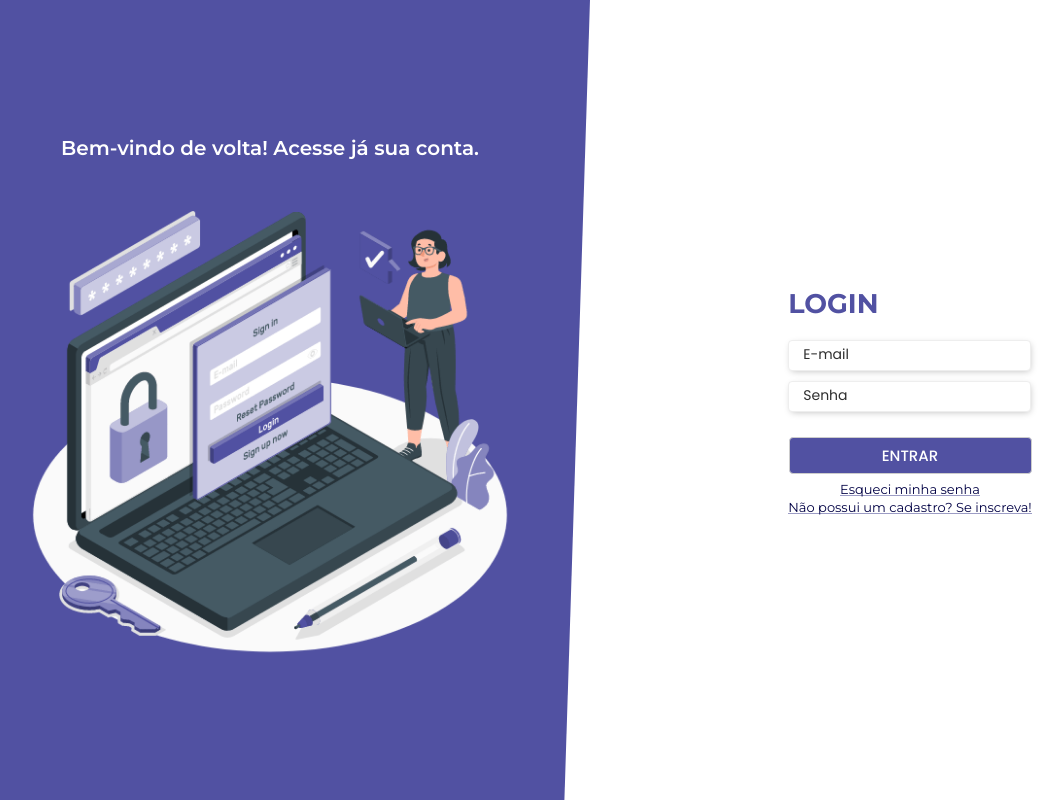
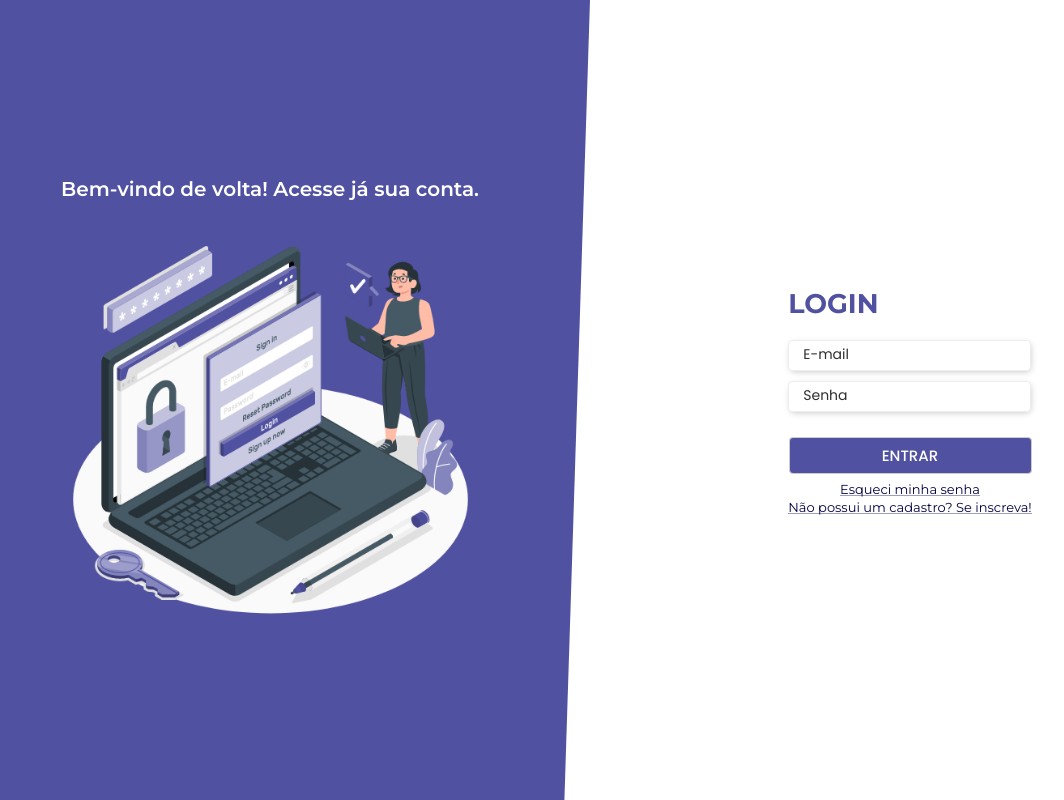
Before and after one commit to setDevJohn/frontend-auth-project, a React (Vite) app: page / in a window 1280 px wide. Shown: the whole page, without its empty margins (50-1114 px from the left). Built offline with nearby package versions, Linux system fonts and the light colour scheme; no server answers.

Commit message:
styles: Decreascing image size

```diff
--- a/src/components/AuthImage/styles.ts
+++ b/src/components/AuthImage/styles.ts
@@ -33,7 +33,7 @@ export const ImageTitle = styled.p`
   text-align: center;
 `;
 export const ImageAnchor = styled.a`
-  max-width: 90%;
+  max-width: 75%;
 `;
 export const LoginImage = styled.img`
   width: 100%;
```
